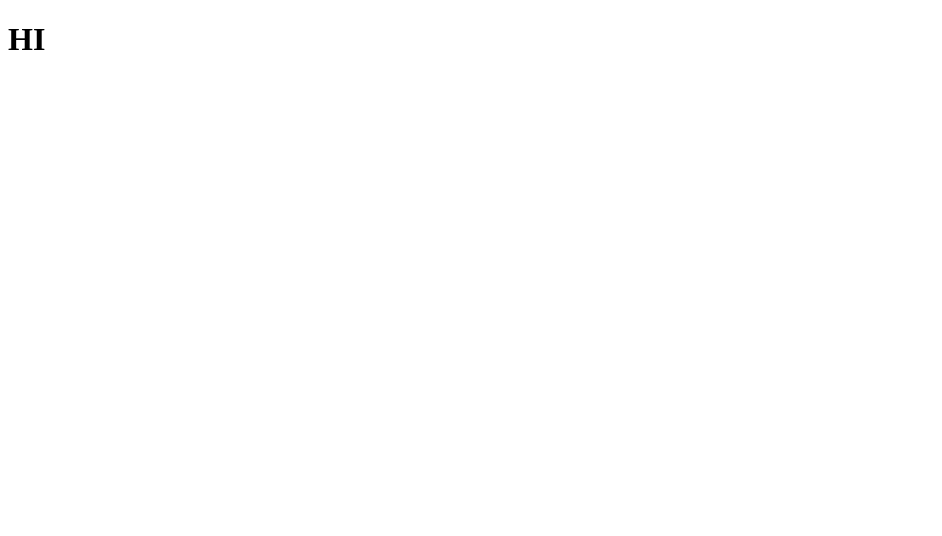
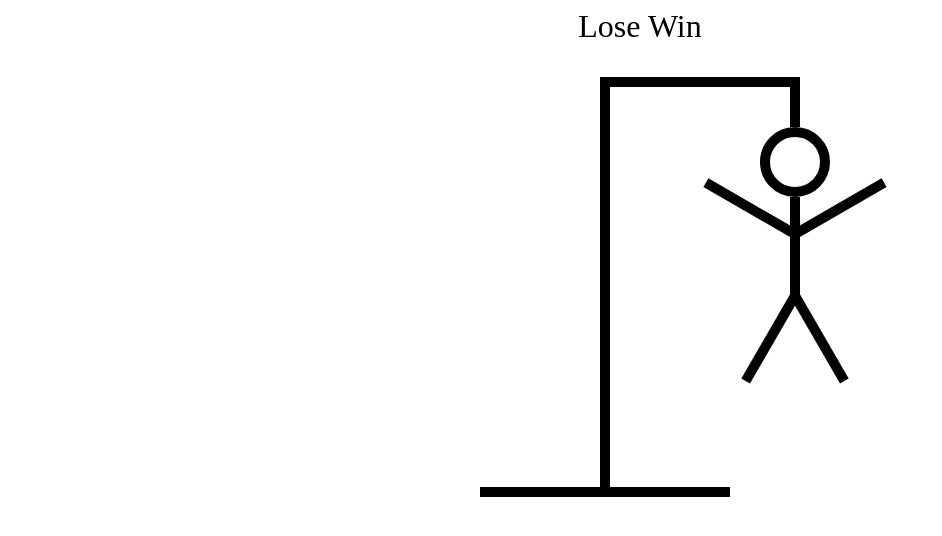
Before and after one commit to Shumaila-sayed/Hangman, a React (Vite) app: page / in a window 1280 px wide. Shown: the top 536 px of the page, without its empty margins (0-942 px from the left). Built offline with nearby package versions, Linux system fonts and the light colour scheme.

Commit message:
structure the game

```diff
--- a/src/App.tsx
+++ b/src/App.tsx
@@ -1,8 +1,33 @@
+import { useState } from 'react';
+import words from './wordList.json';
+import { HangmanDrawing } from './components/HangmanDrawing';
+import { HangmanWord } from './components/HangmanWord';
+import { Keyboard } from './components/Keyboard';
+
 function App() {
+	const [wordToGuess, setWordToGuess] = useState(() => {
+		return words[Math.floor(Math.random() * words.length)];
+	});
+	const [guessedLetters, setGuessedLetter] = useState<string[]>([]);
 
-  return (
-    <h1>HI</h1>
-  )
+	return (
+		<div
+			style={{
+				maxWidth: '800px',
+				display: 'flex',
+				flexDirection: 'column',
+				gap: '2rem',
+				margin: '0 auto',
+				alignItems: 'center',
+			}}
+		>
+      <div style={{ fontSize: '2rem', textAlign: 'center' }}>Lose Win</div>
+
+      <HangmanDrawing />
+      <HangmanWord />
+      <Keyboard />
+		</div>
+	);
 }
 
-export default App
+export default App;
```
